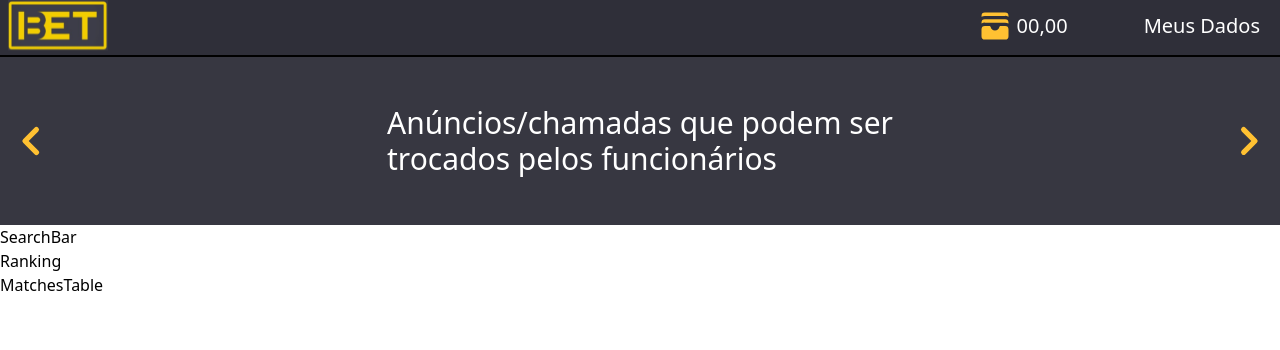
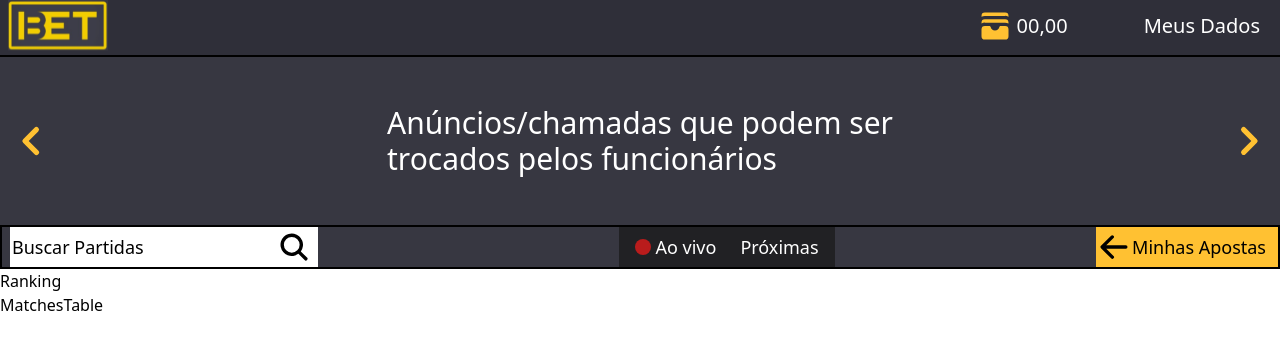
Before and after one commit to AnesioSousa/ibet-react-ts, a React (Vite) app: page / in a window 1280 px wide. Shown: the top 350 px of the page. Built offline with nearby package versions, Linux system fonts and the light colour scheme.

Commit message:
:start: Implementação da barra de pesquisa

```diff
--- a/src/components/SearchBar.tsx
+++ b/src/components/SearchBar.tsx
@@ -1,7 +1,33 @@
-import React from "react";
+import {
+  ArrowLeftIcon,
+  ChatBubbleOvalLeftIcon,
+  MagnifyingGlassIcon,
+} from "@heroicons/react/16/solid";
 
-const SearchBar = () => {
-  return <div>SearchBar</div>;
-};
+function SearchBar() {
+  return (
+    <div className="flex justify-between bg-primary-300 border-2 border-solid border-black text-lg">
+      <div className="mr-10 ml-2 flex justify-between border-2 border-white">
+        <input defaultValue="Buscar Partidas" />
+        <button className="bg-white px-1">
+          <MagnifyingGlassIcon className="h-9 w-9 text-black" />
+        </button>
+      </div>
+      <div className="flex text-white bg-primary-700 px-4">
+        <div className="flex justify-between items-center mr-3">
+          <button className="flex justify-between items-center">
+            <span className="w-4 h-4 mr-1 bg-red-700 inline-block rounded-xl"></span>
+            <p>Ao vivo</p>
+          </button>
+        </div>
+        <button className="ml-3">Próximas</button>
+      </div>
+      <button className="flex justify-between items-center pr-3 bg-secondary-500">
+        <ArrowLeftIcon className="h-9 w-9 text-black" />
+        <p>Minhas Apostas</p>
+      </button>
+    </div>
+  );
+}
 
 export default SearchBar;
```
